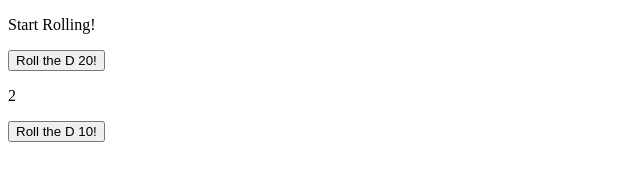
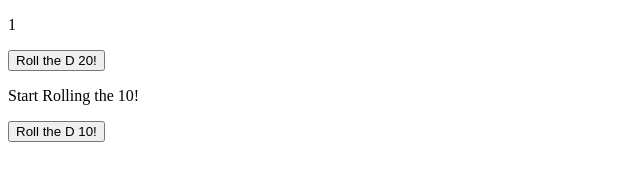
Before and after one commit to alecwixom/Dice-20-Roller, a plain HTML site: page index.html in a window 1280 px wide. Both pictures are taken after a click on the button "Roll the D 20!". Shown: the whole page, without its empty margins (0-640 px from the left). Drawn offline with Linux system fonts and the light colour scheme.

Commit message:
Update fixed bugs

```diff
--- a/index.html
+++ b/index.html
@@ -8,14 +8,13 @@
 
 </head>
 <body>
+    <p id="d20-out">Start Rolling the 20!</p>
+    <button onclick="roll20(); printMessage2()">Roll the D 20!</button>
+
+    <p id="d10-out">Start Rolling the 10!</p>
+    <button onclick="roll10(); printMessage1()">Roll the D 10!</button>
+
     <script src="js/d20.js"></script>
-    <p id="d20-out">Start Rolling!</p>
-    <button onclick="roll20(); printMessage()">Roll the D 20!</button>
-
-</body>
-<body>
-    <p id="output10">Start Rolling!</p>
-    <button onclick="roll10(); printMessage()">Roll the D 10!</button>
     <script src="js/d10.js"></script>
 </body>
 </html>
--- a/js/d10.js
+++ b/js/d10.js
@@ -6,6 +6,6 @@ random10 = Math.floor(Math.random() * dice10.length);
 console.log(random10);
 }
 
-function printMessage(){
-    document.getElementById('output10').innerHTML = random10 + 1
+function printMessage1(){
+    document.getElementById('d10-out').innerHTML = random10 + 1
 }
--- a/js/d20.js
+++ b/js/d20.js
@@ -6,6 +6,6 @@ random20 = Math.floor(Math.random() * dice20.length);
 console.log(random20);
 }
 
-function printMessage(){
+function printMessage2(){
     document.getElementById('d20-out').innerHTML = random20 + 1
 }
```
